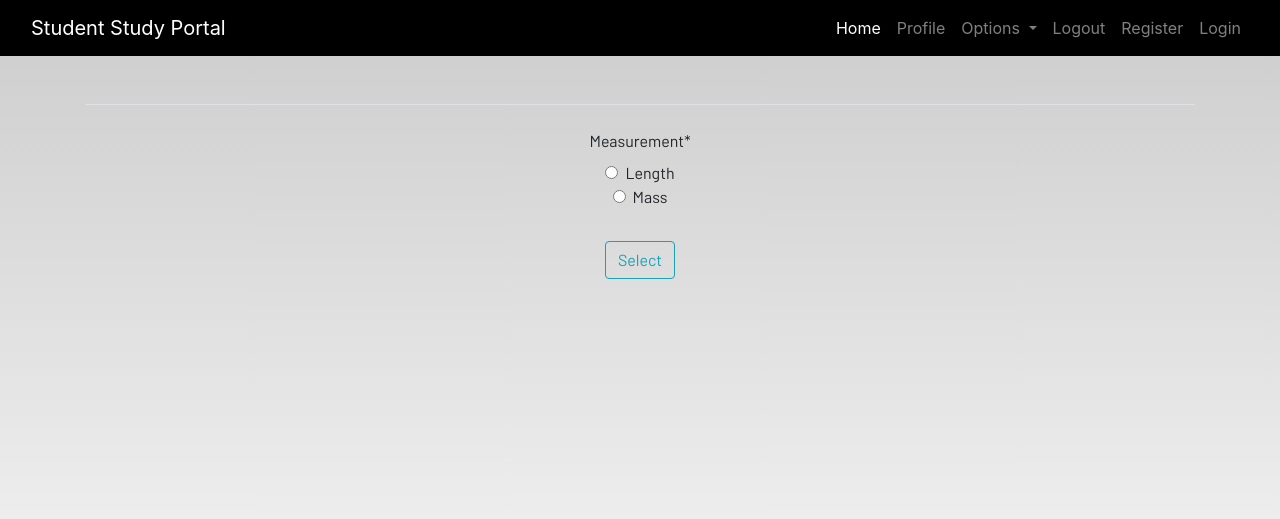
After one commit to archu0819/studantPortal, a Django app: page /conversion in a window 1280 px wide. The commit adds this page. Shown: the top 519 px of the page. Run offline with Django 4.2, Linux system fonts and the light colour scheme; some libraries are stand-ins or nearby versions; some web fonts are replaced.

Commit message:
conversation added

```diff
--- a/myApp/forms.py
+++ b/myApp/forms.py
@@ -24,3 +24,33 @@ class TodoForm(forms.ModelForm):
         model = Todo
 
         fields = ['title', 'is_finished']
+
+
+class ConversionForm(forms.Form):
+    CHOICES = [('length', 'Length'),
+               ('mass', 'Mass')]
+
+    measurement = forms.ChoiceField(choices=CHOICES, widget=forms.RadioSelect)
+
+
+class ConversionLengthForm(forms.Form):
+    CHOICES = [('yard', 'Yard'),
+               ('foot', 'Foot')]
+    input = forms.CharField(required=False,
+                            label=False, widget=forms.TextInput(attrs={'type': 'number', 'placeholder': 'Enter the number'}))
+    measure1 = forms.CharField(
+        label='', widget=forms.Select(choices=CHOICES))
+    measure2 = forms.CharField(
+        label='', widget=forms.Select(choices=CHOICES))
+
+
+class ConversionMassForm(forms.Form):
+    CHOICES = [('pound', 'Pound'),
+               ('kilogram', 'Kilogram')]
+    input = forms.CharField(required=False,
+                            label=False, widget=forms.TextInput(attrs={'type': 'number', 'placeholder': 'Enter the number'}))
+
+    measure1 = forms.CharField(
+        label='', widget=forms.Select(choices=CHOICES))
+    measure2 = forms.CharField(
+        label='', widget=forms.Select(choices=CHOICES))
--- /dev/null
+++ b/myApp/templates/myApp/conversion.html
@@ -0,0 +1,45 @@
+{% extends 'myApp/base.html' %} {% load static %} {% block content %}
+{% load crispy_forms_tags%}
+<div class="container text-center">
+    <form method="POST">
+        {% csrf_token %}
+        <fieldset class="form-group">
+            <legend class="border-bottom mb-4"></legend>
+            {{ form|crispy }}
+        </fieldset>
+        <div class="form-group">
+            <button href="" class="btn btn-outline-info" type="submit">
+                Select
+            </button>
+        </div>
+        {% if input %}
+
+        <fieldset class="form-group">
+            <legend class="border-bottom mb-4"></legend>
+            <div class="row">
+                <div class="col-md-4">
+                    {{ m_form.input|as_crispy_field }}
+                </div>
+                <div class="col-md-4">
+                    {{ m_form.measure1|as_crispy_field }}
+                </div>
+                <div class="col-md-4">
+                    {{ m_form.measure2|as_crispy_field }}
+                </div>
+            </div>
+
+        </fieldset>
+        <fieldset class="form-group">
+            {{answer}}
+        </fieldset>
+        <div class="form-group">
+            <button href="" class="btn btn-outline-info" type="submit">
+                Convert
+            </button>
+        </div>
+        {% endif %}
+    </form>
+</div>
+
+
+{% endblock content %}
--- a/myApp/templates/myApp/home.html
+++ b/myApp/templates/myApp/home.html
@@ -108,7 +108,7 @@
 
 
     <div class="col-md-3">
-      <a href="#">
+      <a href="{% url 'conversion' %}">
         <div class="card">
           <img class="card-img-top" src="{% static 'images/conversion.jpg' %}" alt="Notes image">
           <div class="card-body">
--- a/myApp/urls.py
+++ b/myApp/urls.py
@@ -18,4 +18,5 @@ urlpatterns = [
     path('books', views.books, name='books'),
     path('wiki', views.wiki, name='wiki'),
     path('dictionary', views.dictionary, name='dictionary'),
+     path('conversion', views.conversion, name='conversion'),
 ]
--- a/myApp/views.py
+++ b/myApp/views.py
@@ -244,3 +244,43 @@ def dictionary(request):
     else:
         form = DashboardForm()
     return render(request, 'myApp/dictionary.html', {'form': form})
+
+def conversion(request):
+    if request.method == "POST":
+        form = ConversionForm(request.POST)
+        if request.POST['measurement'] == 'length':
+            measurement_form = ConversionLengthForm()
+            context = {'form': form, 'm_form': measurement_form, 'input': True}
+            if 'input' in request.POST:
+                first = request.POST['measure1']
+                second = request.POST['measure2']
+                input = request.POST['input']
+                answer = ''
+                if input and int(input) >= 0:
+                    if first == 'yard' and second == 'foot':
+                        answer = f'{input} yard = {int(input)*3} foot'
+                    if first == 'foot' and second == 'yard':
+                        answer = f'{input} foot = {int(input)/3} yard'
+                context = {'form': form, 'm_form': measurement_form,
+                           'input': True, 'answer': answer}
+
+        if request.POST['measurement'] == 'mass':
+            measurement_form = ConversionMassForm()
+            context = {'form': form, 'm_form': measurement_form, 'input': True}
+            if 'input' in request.POST:
+                first = request.POST['measure1']
+                second = request.POST['measure2']
+                input = request.POST['input']
+                answer = ''
+                if input and int(input) >= 0:
+                    if first == 'pound' and second == 'kilogram':
+                        answer = f'{input} pound = {int(input)*0.453592} kilogram'
+                    if first == 'kilogram' and second == 'pound':
+                        answer = f'{input} kilogram = {int(input)*2.20462} pound'
+                context = {'form': form, 'm_form': measurement_form,
+                           'input': True, 'answer': answer}
+
+    else:
+        form = ConversionForm()
+        context = {'form': form, 'input': False}
+    return render(request, 'myApp/conversion.html', context)
```
